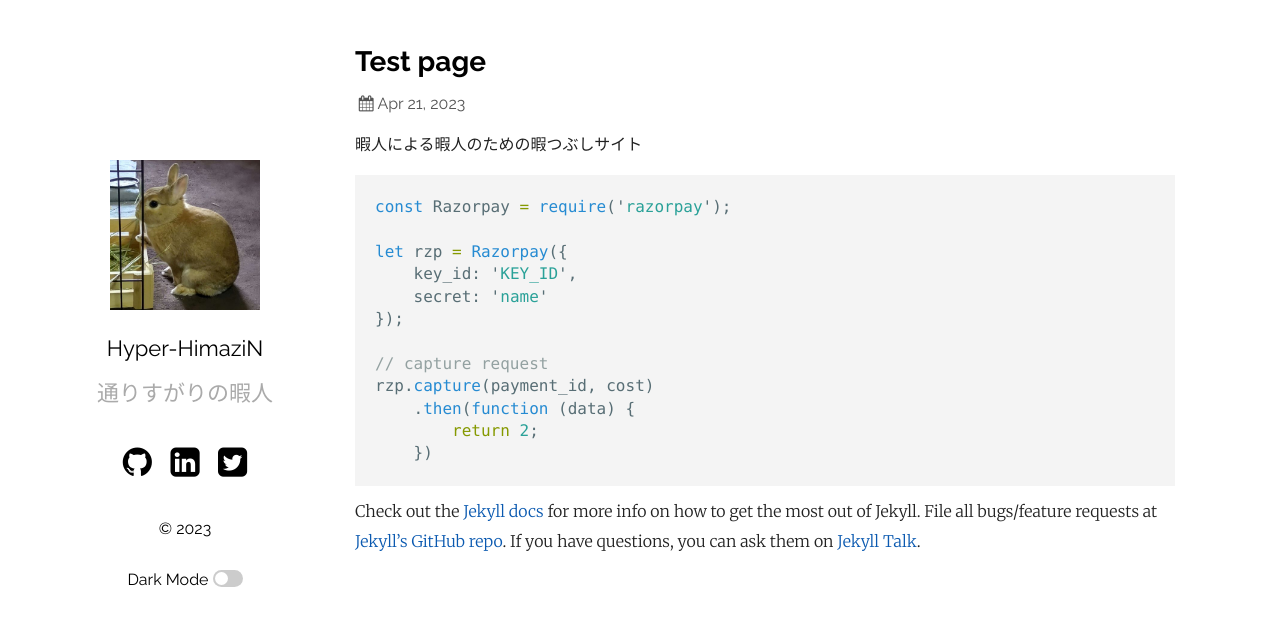
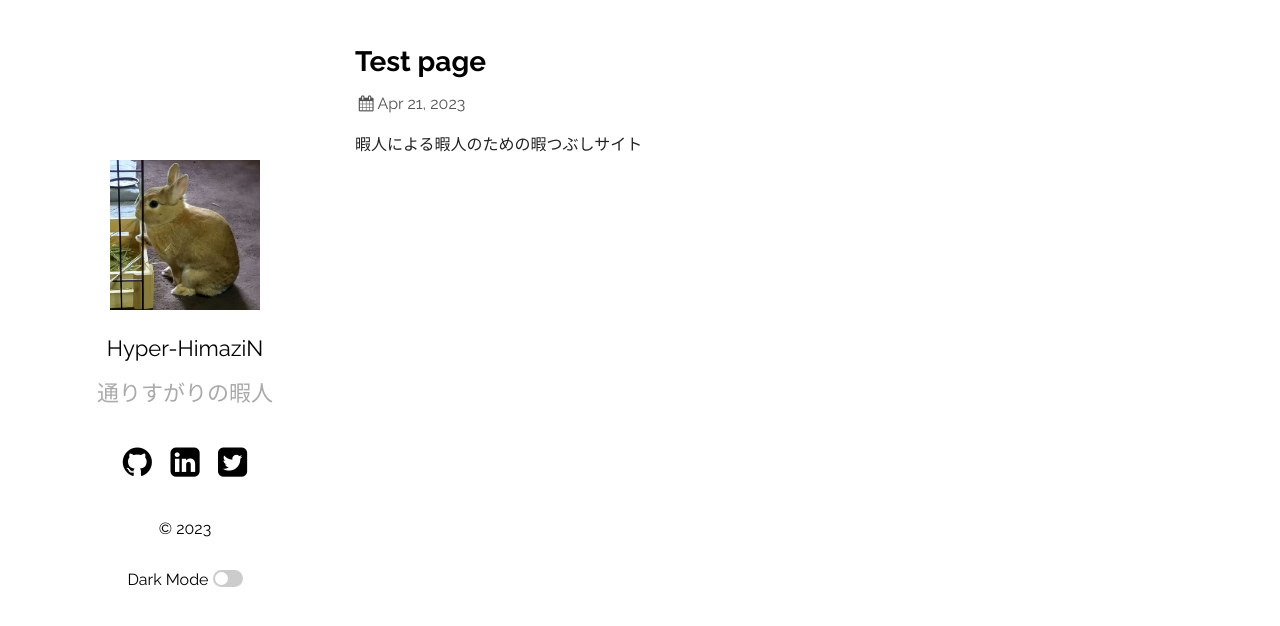
Before and after one commit to S-All11/S-All11.github.io, a Jekyll site: the page built from _posts/2023-04-21-Test0.markdown, in a window 1280 px wide. Shown: the top 626 px of the page. Built offline with Jekyll 4.4.1, drawn with Linux system fonts in a browser that asks for light colours.

Commit message:
ページ修正

````diff
--- a/_posts/2023-04-21-Test0.markdown
+++ b/_posts/2023-04-21-Test0.markdown
@@ -5,24 +5,3 @@
 categories:
 ---
 暇人による暇人のための暇つぶしサイト
-
-```javascript
-const Razorpay = require('razorpay');
-
-let rzp = Razorpay({
-	key_id: 'KEY_ID',
-	secret: 'name'
-});
-
-// capture request
-rzp.capture(payment_id, cost)
-	.then(function (data) {
-		return 2;
-	})
-```
-
-Check out the [Jekyll docs][jekyll-docs] for more info on how to get the most out of Jekyll. File all bugs/feature requests at [Jekyll’s GitHub repo][jekyll-gh]. If you have questions, you can ask them on [Jekyll Talk][jekyll-talk].
-
-[jekyll-docs]: https://jekyllrb.com/docs/home
-[jekyll-gh]:   https://github.com/jekyll/jekyll
-[jekyll-talk]: https://talk.jekyllrb.com/
````
Also changed, not shown: _posts/2023-04-28-Test1.md (+0 -21 lines).
